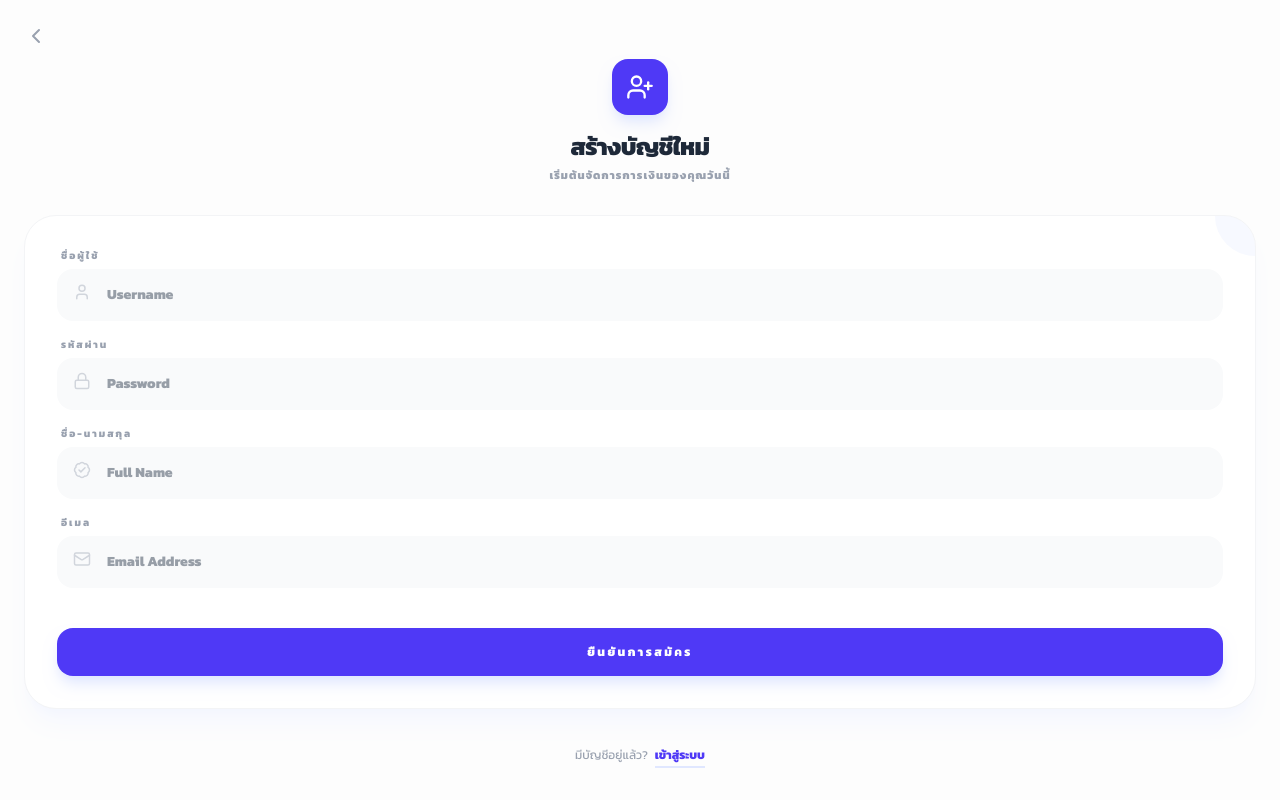
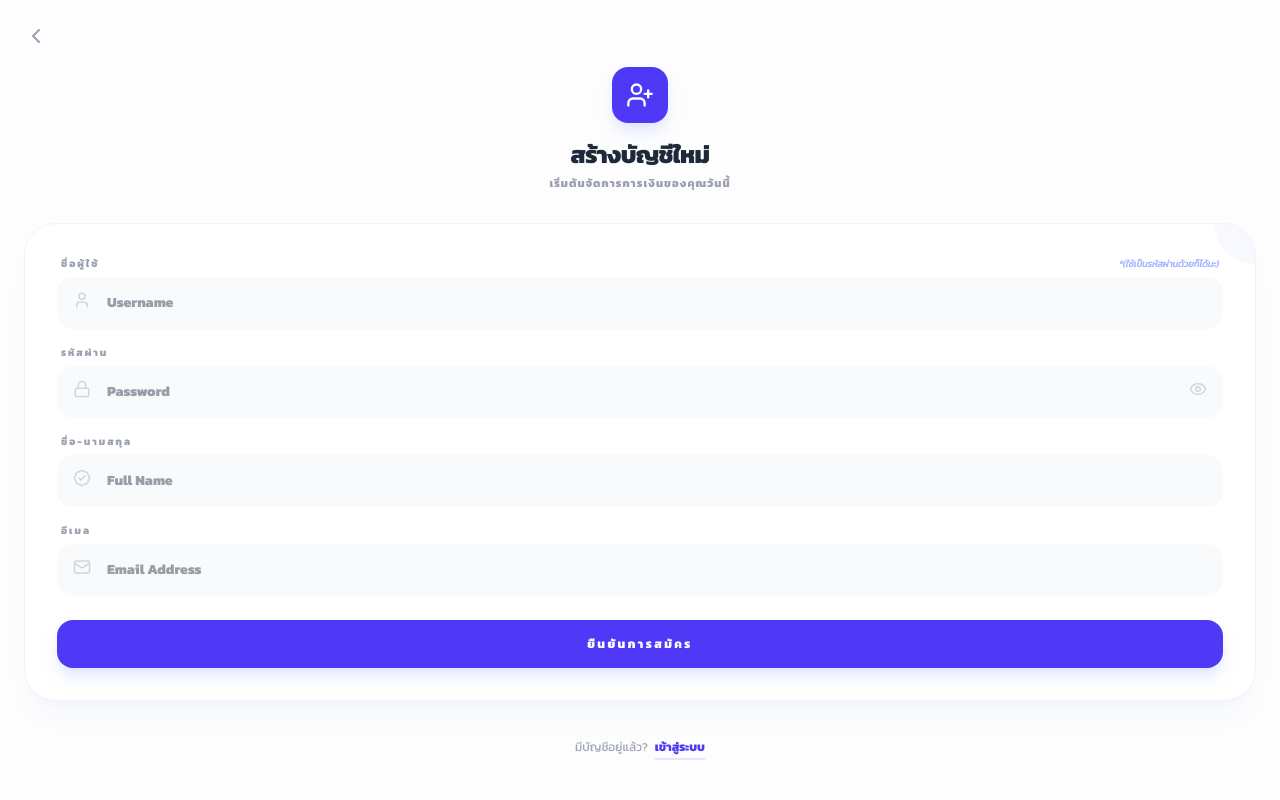
Before and after one commit to Oattha/expense-system, a React (Vite) app in the folder expense-client/: page /register in a window 1280 px wide. Built offline with nearby package versions, Linux system fonts and the light colour scheme.

Commit message:
หมุนๆ ตอนลอค สมัคร และ รหัสใบ้หน่อย

```diff
--- a/expense-client/src/pages/Login.jsx
+++ b/expense-client/src/pages/Login.jsx
@@ -1,18 +1,20 @@
 import { useState } from 'react';
-import api from '../api/axios'; // แก้ไข: เรียกใช้ api instance ที่รองรับ VITE_API_URL[cite: 4, 5]
+import api from '../api/axios'; // แก้ไข: เรียกใช้ api instance ที่รองรับ VITE_API_URL
 import { useAuth } from '../contexts/AuthContext';
 import { useNavigate } from 'react-router-dom';
-import { LogIn } from 'lucide-react';
+import { LogIn, Loader2 } from 'lucide-react'; // เพิ่ม Loader2 สำหรับตัวหมุน
 
 const Login = () => {
     const [form, setForm] = useState({ username: '', password: '' });
+    const [isLoading, setIsLoading] = useState(false); // เพิ่ม State สำหรับเช็คสถานะการโหลด
     const { login } = useAuth();
     const navigate = useNavigate();
 
     const handleSubmit = async (e) => {
         e.preventDefault();
+        setIsLoading(true); // เริ่มต้นการโหลด
         try {
-            /* แก้ไข: ใช้ api instance ยิงไปที่ /login (พอร์ต 5000 ตาม .env)[cite: 4, 5] */
+            /* แก้ไข: ใช้ api instance ยิงไปที่ /login (พอร์ต 5000 ตาม .env) */
             const res = await api.post('/login', form);
             login(res.data.token);
 
@@ -27,9 +29,11 @@ const Login = () => {
 
             navigate('/dashboard');
         } catch (err) {
-            /* ปรับปรุง: แสดง Error Message จาก Backend ถ้ามี[cite: 4] */
+            /* ปรับปรุง: แสดง Error Message จาก Backend ถ้ามี */
             const errorMsg = err.response?.data?.error || 'เข้าสู่ระบบไม่สำเร็จ';
             alert(errorMsg);
+        } finally {
+            setIsLoading(false); // ปิดตัวหมุนไม่ว่าจะสำเร็จหรือ Error
         }
     };
 
@@ -38,7 +42,11 @@ const Login = () => {
             <div className="bg-white p-8 rounded-3xl shadow-xl w-full max-w-md border border-indigo-100">
                 <div className="text-center mb-8">
                     <div className="w-16 h-16 bg-indigo-600 rounded-2xl flex items-center justify-center mx-auto mb-4 shadow-lg shadow-indigo-200">
-                        <LogIn className="text-white" size={32} />
+                        {isLoading ? (
+                            <Loader2 className="text-white animate-spin" size={32} />
+                        ) : (
+                            <LogIn className="text-white" size={32} />
+                        )}
                     </div>
                     <h2 className="text-2xl font-black text-gray-800 tracking-tighter">EXPENSE TRACKER</h2>
                     <p className="text-gray-400 text-sm font-medium">ยินดีต้อนรับครับพี่ชาย</p>
@@ -47,19 +55,42 @@ const Login = () => {
                 <form onSubmit={handleSubmit} className="space-y-4">
                     <div>
                         <label className="text-xs font-bold text-gray-400 uppercase ml-1">Username</label>
-                        <input type="text" placeholder="ระบุชื่อผู้ใช้" className="w-full border-2 border-gray-50 p-3 rounded-xl focus:border-indigo-500 outline-none transition-all mt-1 bg-gray-50"
-                            onChange={e => setForm({...form, username: e.target.value})} required />
+                        <input
+                            type="text"
+                            placeholder="ระบุชื่อผู้ใช้"
+                            className="w-full border-2 border-gray-50 p-3 rounded-xl focus:border-indigo-500 outline-none transition-all mt-1 bg-gray-50"
+                            onChange={e => setForm({...form, username: e.target.value})}
+                            disabled={isLoading}
+                            required
+                        />
                     </div>
                     <div>
                         <label className="text-xs font-bold text-gray-400 uppercase ml-1">Password</label>
-                        <input type="password" placeholder="ระบุรหัสผ่าน" className="w-full border-2 border-gray-50 p-3 rounded-xl focus:border-indigo-500 outline-none transition-all mt-1 bg-gray-50"
-                            onChange={e => setForm({...form, password: e.target.value})} required />
+                        <input
+                            type="password"
+                            placeholder="ระบุรหัสผ่าน"
+                            className="w-full border-2 border-gray-50 p-3 rounded-xl focus:border-indigo-500 outline-none transition-all mt-1 bg-gray-50"
+                            onChange={e => setForm({...form, password: e.target.value})}
+                            disabled={isLoading}
+                            required
+                        />
                     </div>
-                    <button type="submit" className="w-full bg-indigo-600 text-white p-4 rounded-xl font-bold hover:bg-indigo-700 active:scale-95 transition-all shadow-lg shadow-indigo-200 mt-2">
-                        เข้าสู่ระบบ
+                    <button
+                        type="submit"
+                        disabled={isLoading}
+                        className={`w-full ${isLoading ? 'bg-indigo-400' : 'bg-indigo-600 hover:bg-indigo-700'} text-white p-4 rounded-xl font-bold active:scale-95 transition-all shadow-lg shadow-indigo-200 mt-2 flex items-center justify-center gap-2`}
+                    >
+                        {isLoading ? (
+                            <>
+                                <Loader2 className="animate-spin" size={20} />
+                                <span>กำลังเข้าสู่ระบบ...</span>
+                            </>
+                        ) : (
+                            'เข้าสู่ระบบ'
+                        )}
                     </button>
                     <p className="text-center text-sm text-gray-400 mt-4">
-                        ยังไม่มีบัญชี? <button type="button" onClick={() => navigate('/register')} className="text-indigo-600 font-bold">สมัครสมาชิกที่นี่</button>
+                        ยังไม่มีบัญชี? <button type="button" disabled={isLoading} onClick={() => navigate('/register')} className="text-indigo-600 font-bold">สมัครสมาชิกที่นี่</button>
                     </p>
                 </form>
             </div>
--- a/expense-client/src/pages/Register.jsx
+++ b/expense-client/src/pages/Register.jsx
@@ -1,39 +1,45 @@
 import { useState } from "react";
-import api from "../api/axios"; // แก้ไข: เรียกใช้ api instance ที่รองรับ VITE_API_URL[cite: 4, 5]
+import api from "../api/axios";
 import { useNavigate } from "react-router-dom";
-import { UserPlus, User, Lock, Mail, BadgeCheck, ChevronLeft } from "lucide-react";
+import {
+  UserPlus, User, Lock, Mail, BadgeCheck,
+  ChevronLeft, Loader2, Eye, EyeOff
+} from "lucide-react";
 
 const Register = () => {
   const [form, setForm] = useState({
     username: "",
     password: "",
-    full_name: "", // ส่งค่าให้ตรงกับ json:"full_name" ใน Go
-    email: "",    // ส่งค่าให้ตรงกับ json:"email" ใน Go
+    full_name: "",
+    email: "",
   });
+  const [isLoading, setIsLoading] = useState(false);
+  const [showPassword, setShowPassword] = useState(false); // State สำหรับเปิด-ปิดตาดูรหัส
   const navigate = useNavigate();
 
   const handleSubmit = async (e) => {
     e.preventDefault();
+    setIsLoading(true);
     try {
-      /* แก้ไข: ใช้ api instance ยิงไปที่ /register (พอร์ต 5000 ตาม .env)[cite: 4, 5] */
       await api.post("/register", form);
       alert("สร้างบัญชีผู้ใช้งานสำเร็จ!");
       navigate("/login");
     } catch (err) {
-      /* ปรับปรุง: แสดง Error Message จริงจากฝั่ง Go Controller */
       alert("สมัครสมาชิกไม่สำเร็จ: " + (err.response?.data?.error || "กรุณลองใหม่อีกครั้ง"));
+    } finally {
+      setIsLoading(false);
     }
   };
 
   return (
     <div className="min-h-screen bg-[#FDFDFD] flex flex-col font-kanit relative">
 
-      {/* --- Top Navigation: ปุ่มย้อนกลับ --- */}
       <div className="p-4 flex items-center relative z-50">
         <button
           type="button"
           onClick={() => navigate("/login")}
-          className="text-gray-400 p-2 hover:bg-indigo-50 hover:text-indigo-600 rounded-full transition-all active:scale-90 flex items-center justify-center"
+          disabled={isLoading}
+          className="text-gray-400 p-2 hover:bg-indigo-50 hover:text-indigo-600 rounded-full transition-all active:scale-90 flex items-center justify-center disabled:opacity-50"
           title="Back to Login"
         >
           <ChevronLeft size={24} />
@@ -43,18 +49,19 @@ const Register = () => {
       <div className="flex-1 flex items-center justify-center p-6 -mt-12">
         <div className="w-full max-sm:max-w-sm">
 
-          {/* Header */}
           <div className="text-center mb-8">
             <div className="w-14 h-14 bg-indigo-600 rounded-2xl flex items-center justify-center mx-auto mb-4 shadow-lg shadow-indigo-100 animate-in zoom-in duration-500">
-              <UserPlus className="text-white" size={28} />
+              {isLoading ? (
+                <Loader2 className="text-white animate-spin" size={28} />
+              ) : (
+                <UserPlus className="text-white" size={28} />
+              )}
             </div>
             <h2 className="text-2xl font-black text-gray-800 tracking-tight uppercase">สร้างบัญชีใหม่</h2>
             <p className="text-gray-400 text-[11px] mt-1 font-bold uppercase tracking-widest">เริ่มต้นจัดการการเงินของคุณวันนี้</p>
           </div>
 
-          {/* Registration Card */}
           <div className="bg-white p-8 rounded-[2rem] border border-gray-100 shadow-xl shadow-indigo-50/50 relative overflow-hidden">
-            {/* ตกแต่งพื้นหลัง Card */}
             <div className="absolute top-0 right-0 w-20 h-20 bg-indigo-50 rounded-full -mr-10 -mt-10 opacity-50"></div>
 
             <form onSubmit={handleSubmit} className="space-y-4 relative z-10">
@@ -62,13 +69,17 @@ const Register = () => {
 
                 {/* Username */}
                 <div className="group">
-                  <label className="text-[10px] font-black text-gray-400 uppercase tracking-[0.2em] ml-1 mb-1.5 block group-focus-within:text-indigo-600 transition-colors">ชื่อผู้ใช้</label>
+                  <div className="flex justify-between items-end mb-1.5 px-1">
+                    <label className="text-[10px] font-black text-gray-400 uppercase tracking-[0.2em] group-focus-within:text-indigo-600 transition-colors">ชื่อผู้ใช้</label>
+                    <span className="text-[9px] font-bold text-indigo-300 italic">*(ใช้เป็นรหัสผ่านด้วยก็ได้นะ)</span>
+                  </div>
                   <div className="relative">
                     <User className="absolute left-4 top-3.5 text-gray-300 group-focus-within:text-indigo-400 transition-colors" size={18} />
                     <input
                       type="text"
                       placeholder="Username"
-                      className="w-full bg-gray-50 border-2 border-transparent p-3.5 pl-12 rounded-2xl text-sm outline-none focus:bg-white focus:border-indigo-100 transition-all font-bold text-gray-700"
+                      disabled={isLoading}
+                      className="w-full bg-gray-50 border-2 border-transparent p-3.5 pl-12 rounded-2xl text-sm outline-none focus:bg-white focus:border-indigo-100 transition-all font-bold text-gray-700 disabled:opacity-60"
                       onChange={(e) => setForm({ ...form, username: e.target.value })}
                       required
                     />
@@ -81,12 +92,21 @@ const Register = () => {
                   <div className="relative">
                     <Lock className="absolute left-4 top-3.5 text-gray-300 group-focus-within:text-indigo-400 transition-colors" size={18} />
                     <input
-                      type="password"
+                      type={showPassword ? "text" : "password"} // สลับ type ระหว่าง text และ password
                       placeholder="Password"
-                      className="w-full bg-gray-50 border-2 border-transparent p-3.5 pl-12 rounded-2xl text-sm outline-none focus:bg-white focus:border-indigo-100 transition-all font-bold text-gray-700"
+                      disabled={isLoading}
+                      className="w-full bg-gray-50 border-2 border-transparent p-3.5 pl-12 pr-12 rounded-2xl text-sm outline-none focus:bg-white focus:border-indigo-100 transition-all font-bold text-gray-700 disabled:opacity-60"
                       onChange={(e) => setForm({ ...form, password: e.target.value })}
                       required
                     />
+                    {/* ปุ่มเปิด-ปิดตา */}
+                    <button
+                      type="button"
+                      onClick={() => setShowPassword(!showPassword)}
+                      className="absolute right-4 top-3.5 text-gray-300 hover:text-indigo-500 transition-colors focus:outline-none"
+                    >
+                      {showPassword ? <EyeOff size={18} /> : <Eye size={18} />}
+                    </button>
                   </div>
                 </div>
 
@@ -98,7 +118,8 @@ const Register = () => {
                     <input
                       type="text"
                       placeholder="Full Name"
-                      className="w-full bg-gray-50 border-2 border-transparent p-3.5 pl-12 rounded-2xl text-sm outline-none focus:bg-white focus:border-indigo-100 transition-all font-bold text-gray-700"
+                      disabled={isLoading}
+                      className="w-full bg-gray-50 border-2 border-transparent p-3.5 pl-12 rounded-2xl text-sm outline-none focus:bg-white focus:border-indigo-100 transition-all font-bold text-gray-700 disabled:opacity-60"
                       onChange={(e) => setForm({ ...form, full_name: e.target.value })}
                       required
                     />
@@ -113,7 +134,8 @@ const Register = () => {
                     <input
                       type="email"
                       placeholder="Email Address"
-                      className="w-full bg-gray-50 border-2 border-transparent p-3.5 pl-12 rounded-2xl text-sm outline-none focus:bg-white focus:border-indigo-100 transition-all font-bold text-gray-700"
+                      disabled={isLoading}
+                      className="w-full bg-gray-50 border-2 border-transparent p-3.5 pl-12 rounded-2xl text-sm outline-none focus:bg-white focus:border-indigo-100 transition-all font-bold text-gray-700 disabled:opacity-60"
                       onChange={(e) => setForm({ ...form, email: e.target.value })}
                       required
                     />
@@ -124,19 +146,27 @@ const Register = () => {
 
               <button
                 type="submit"
-                className="w-full bg-indigo-600 text-white p-4 rounded-2xl font-black text-xs uppercase tracking-[0.2em] hover:bg-indigo-700 active:scale-[0.96] transition-all shadow-lg shadow-indigo-100 mt-6"
+                disabled={isLoading}
+                className={`w-full ${isLoading ? 'bg-indigo-400 cursor-not-allowed' : 'bg-indigo-600 hover:bg-indigo-700 active:scale-[0.96]'} text-white p-4 rounded-2xl font-black text-xs uppercase tracking-[0.2em] transition-all shadow-lg shadow-indigo-100 mt-6 flex items-center justify-center gap-2`}
               >
-                ยืนยันการสมัคร
+                {isLoading ? (
+                  <>
+                    <Loader2 className="animate-spin" size={18} />
+                    <span>กำลังดำเนินการ...</span>
+                  </>
+                ) : (
+                  "ยืนยันการสมัคร"
+                )}
               </button>
             </form>
           </div>
 
-          {/* Footer Link */}
           <div className="text-center mt-8">
             <button
               type="button"
+              disabled={isLoading}
               onClick={() => navigate("/login")}
-              className="text-xs text-gray-400 hover:text-indigo-600 transition-colors"
+              className="text-xs text-gray-400 hover:text-indigo-600 transition-colors disabled:opacity-50"
             >
               มีบัญชีอยู่แล้ว? <span className="font-black text-indigo-600 ml-1 border-b-2 border-indigo-100 pb-0.5">เข้าสู่ระบบ</span>
             </button>
```
